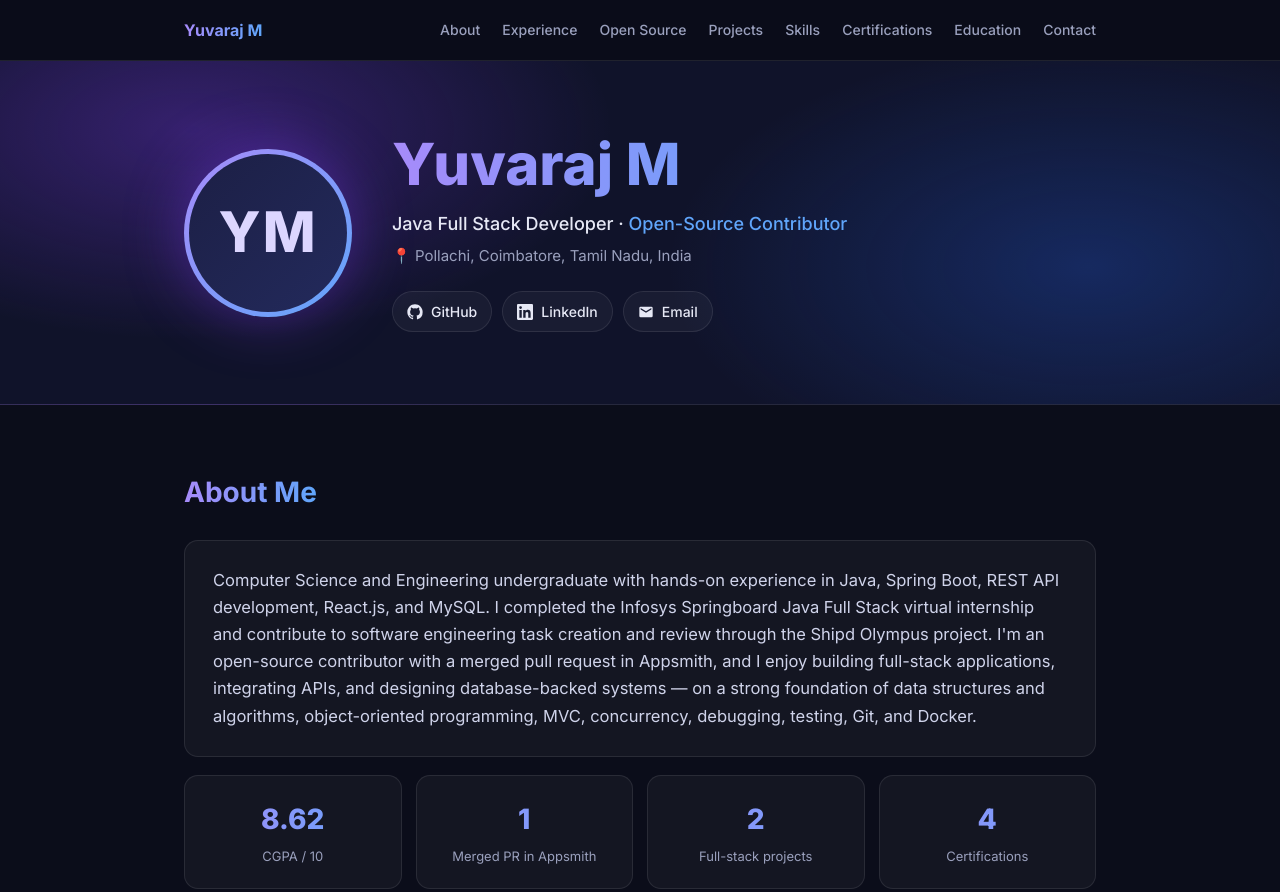
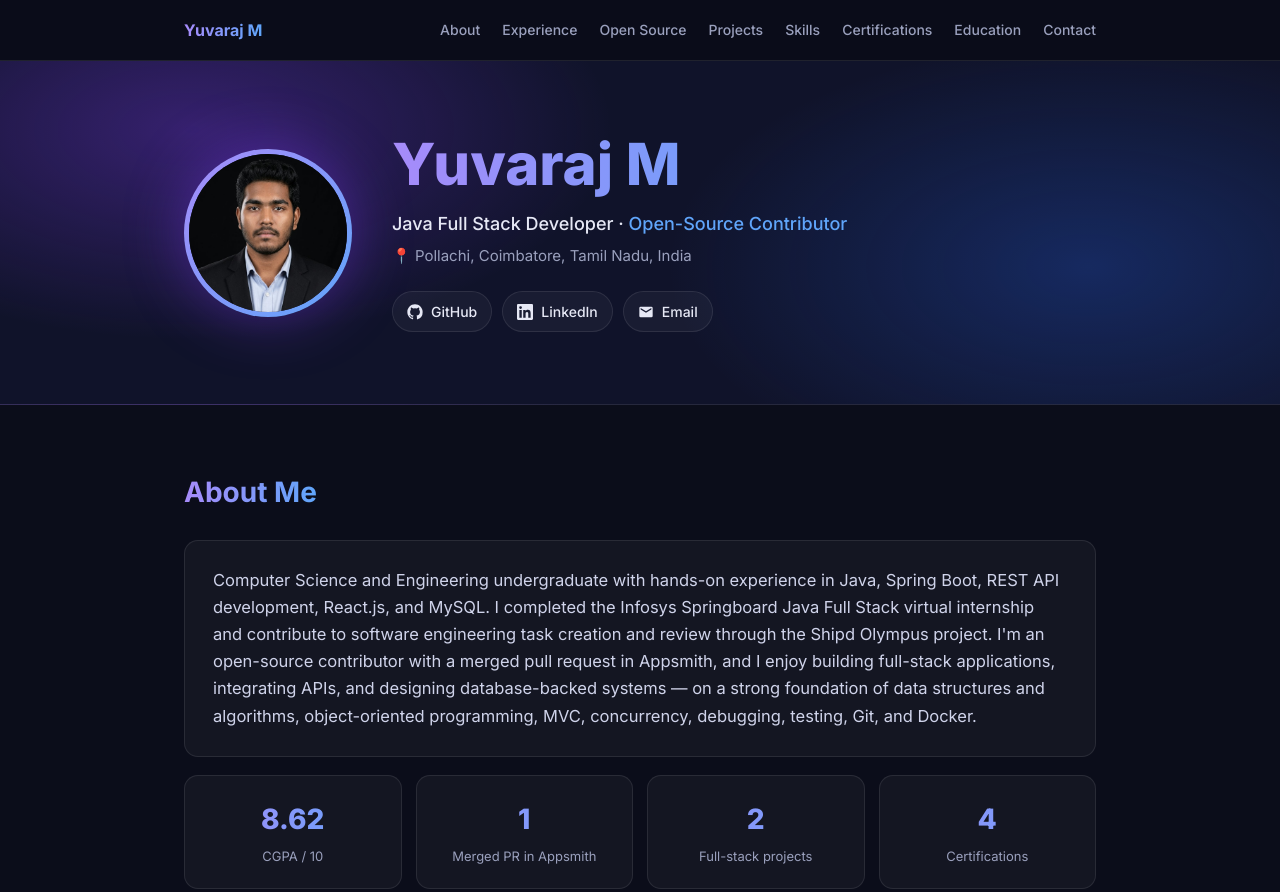
Before and after one commit to yuvaraj-2006/PORTFOLIO, a plain HTML site: page classic.html in a window 1280 px wide. Shown: the top 892 px of the page. Drawn offline with Linux system fonts and the light colour scheme.

Commit message:
Use profile photo in classic page

```diff
--- a/classic.html
+++ b/classic.html
@@ -62,12 +62,10 @@
     padding: 5px; background: linear-gradient(135deg, #a78bfa, #60a5fa);
     box-shadow: 0 0 60px rgba(124, 58, 237, 0.45);
   }
-  .avatar div {
-    width: 100%; height: 100%; border-radius: 50%;
-    background: linear-gradient(135deg, #1c1f45, #232a5c);
-    display: grid; place-items: center;
-    font-size: 56px; font-weight: 800; letter-spacing: 2px;
-    color: #dcd6ff;
+  .avatar img {
+    display: block; width: 100%; height: 100%; border-radius: 50%;
+    object-fit: cover; object-position: 50% 18%;
+    background: #1c1f45;
   }
   .hero h1 {
     font-size: clamp(38px, 6vw, 58px); font-weight: 800; line-height: 1.1;
@@ -150,7 +148,6 @@
   @media (max-width: 720px) {
     .hero .wrap { flex-direction: column; text-align: center; padding-top: 48px; padding-bottom: 48px; gap: 26px; }
     .avatar { width: 136px; height: 136px; }
-    .avatar div { font-size: 44px; }
     .social { justify-content: center; }
     .grid2 { grid-template-columns: 1fr; }
     .stats { grid-template-columns: repeat(2, 1fr); }
@@ -182,7 +179,7 @@
 
 <header class="hero" id="top">
   <div class="wrap">
-    <div class="avatar"><div>YM</div></div>
+    <div class="avatar"><img src="images/profile.jpg" alt="Yuvaraj M"></div>
     <div>
       <h1>Yuvaraj M</h1>
       <p class="role">Java Full Stack Developer · <span>Open-Source Contributor</span></p>
```
